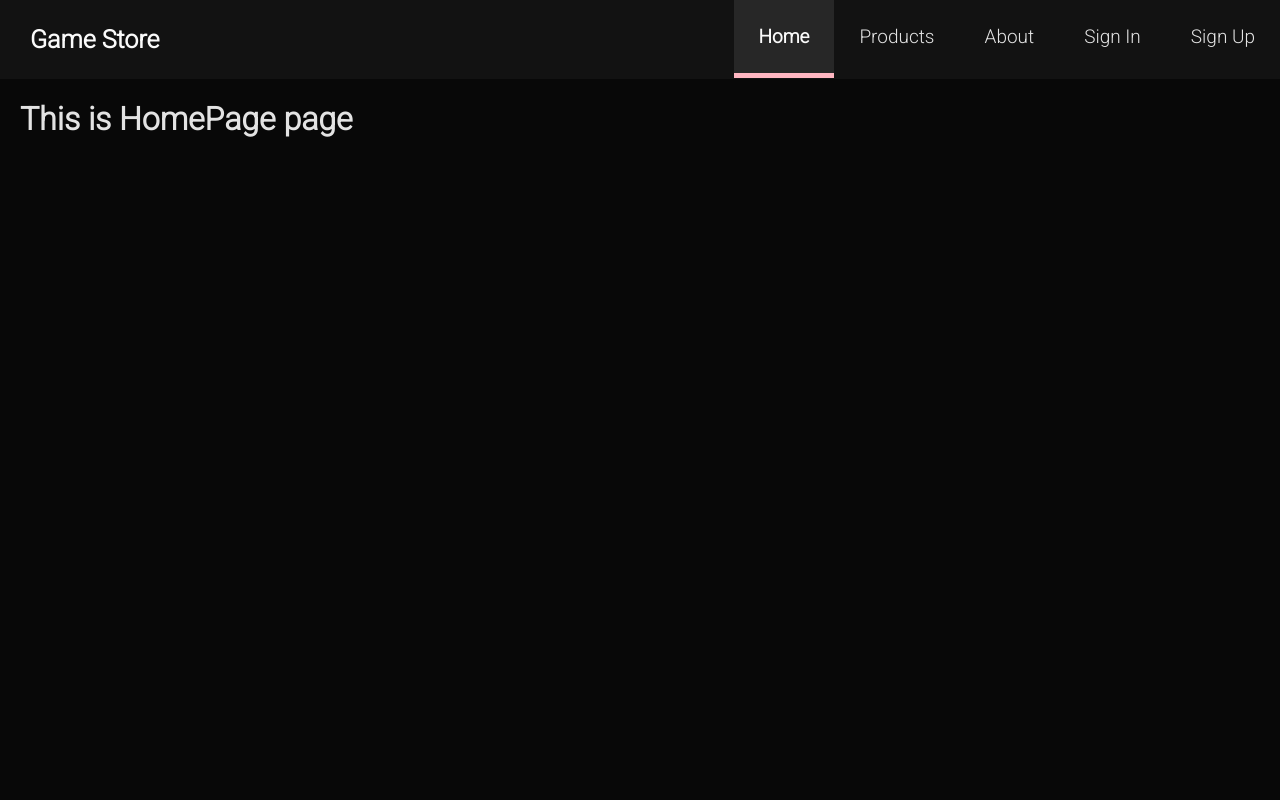
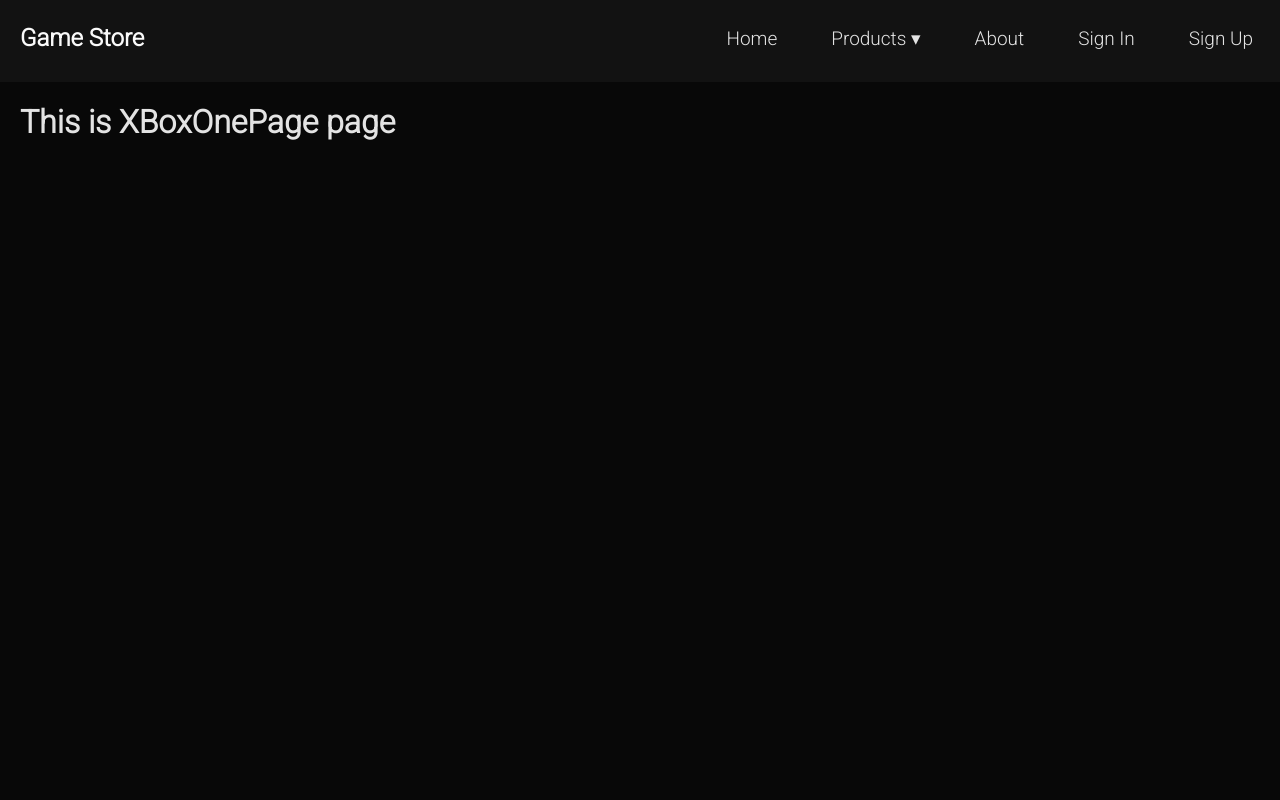
Before and after one commit to zheniacherniavsky/studentsLab, a React app: page /xboxone in a window 1280 px wide. Before the commit this address led to /. Shown: the top 800 px of the page. Built offline with nearby package versions, Linux system fonts and the light colour scheme.

Commit message:
dropdown menu

```diff
--- a/src/Components/Navbar/Navbar.tsx
+++ b/src/Components/Navbar/Navbar.tsx
@@ -5,6 +5,7 @@ import "@/style/navbar.scss";
 
 function NavBar(props) {
   const [menuIsActive, toggleMenu] = useState(false);
+  const [productsDropDownIsActive, togglePDD] = useState(false);
 
   return (
     <div className="navbar_container">
@@ -15,16 +16,37 @@ function NavBar(props) {
         </button>
       </div>
       <div className="navbar_container__navlinks">
-        <ul className={menuIsActive ? "" : "hidden"}>
+        <ul className={menuIsActive ? "" : "hidden"} onMouseLeave={() => toggleMenu(!menuIsActive)}>
           <li>
             <NavLink exact to="/" activeClassName="active">
               Home
             </NavLink>
           </li>
           <li>
-            <NavLink to="products" activeClassName="active">
-              Products
-            </NavLink>
+            <button type="button" className="dropdownBtn" onClick={() => togglePDD(!productsDropDownIsActive)}>
+              Products {productsDropDownIsActive ? "▴" : "▾"}
+              {productsDropDownIsActive ? (
+                <ul className={productsDropDownIsActive ? "dropdown visible" : "dropdown"}>
+                  <li>
+                    <NavLink exact to="/pc" activeClassName="active">
+                      PC
+                    </NavLink>
+                  </li>
+                  <li>
+                    <NavLink exact to="/playstationfive" activeClassName="active">
+                      Playstation 5
+                    </NavLink>
+                  </li>
+                  <li>
+                    <NavLink exact to="/xboxone" activeClassName="active">
+                      XBox One
+                    </NavLink>
+                  </li>
+                </ul>
+              ) : (
+                ""
+              )}
+            </button>
           </li>
           <li>
             <NavLink to="about" activeClassName="active">
--- a/src/Pages/ProductsPage.tsx
+++ /dev/null
@@ -1,7 +0,0 @@
-const ProductsPage = () => (
-  <div>
-    <h1>This is ProductsPage page</h1>
-  </div>
-);
-
-export default ProductsPage;
--- /dev/null
+++ b/src/Pages/ProductsPages/PCPage.tsx
@@ -0,0 +1,7 @@
+const PCPage = () => (
+  <div>
+    <h1>This is PCPage page</h1>
+  </div>
+);
+
+export default PCPage;
--- /dev/null
+++ b/src/Pages/ProductsPages/Playstation5Page.tsx
@@ -0,0 +1,7 @@
+const Playstation5Page = () => (
+  <div>
+    <h1>This is Playstation5Page page</h1>
+  </div>
+);
+
+export default Playstation5Page;
--- /dev/null
+++ b/src/Pages/ProductsPages/XBoxOnePage.tsx
@@ -0,0 +1,7 @@
+const XBoxOnePage = () => (
+  <div>
+    <h1>This is XBoxOnePage page</h1>
+  </div>
+);
+
+export default XBoxOnePage;
--- a/src/routes.tsx
+++ b/src/routes.tsx
@@ -1,9 +1,11 @@
 import { Switch, Route, Redirect } from "react-router-dom";
 import AboutPage from "./Pages/AboutPage";
 import HomePage from "./Pages/HomePage";
-import ProductsPage from "./Pages/ProductsPage";
 import SignUpPage from "./Pages/SignUpPage";
 import SignInPage from "./Pages/SignInPage";
+import PCPage from "./Pages/ProductsPages/PCPage";
+import Playstation5Page from "./Pages/ProductsPages/Playstation5Page";
+import XBoxOnePage from "./Pages/ProductsPages/XBoxOnePage";
 
 function UseRoutes() {
   return (
@@ -14,8 +16,14 @@ function UseRoutes() {
       <Route path="/about" exact>
         <AboutPage />
       </Route>
-      <Route path="/products" exact>
-        <ProductsPage />
+      <Route path="/pc" exact>
+        <PCPage />
+      </Route>
+      <Route path="/playstationfive" exact>
+        <Playstation5Page />
+      </Route>
+      <Route path="/xboxone" exact>
+        <XBoxOnePage />
       </Route>
       <Route path="/signup" exact>
         <SignUpPage />
--- a/src/style/navbar.scss
+++ b/src/style/navbar.scss
@@ -10,10 +10,9 @@
       color: $navbar_activetext;
       display: flex;
       margin-right: auto;
-      margin-left: 30px;
+      padding-left: 20px;
       font-weight: bold;
-      font-size: 25px;
-      box-sizing: border-box;
+      font-size: 24px;
 
       // Toggle menu btn
       .toggle_menu_btn {
@@ -24,36 +23,82 @@
     // Links
     &__navlinks {
       ul {
-        box-sizing: border-box;
         display: flex;
         margin: auto;
         li {
           color: $navbar_text;
           display: flex;
 
-          a {
+          .dropdownBtn {
+            background-color: $navbar_background;
+            font-size: 19px;
+          }
+
+          a,
+          .dropdownBtn {
             color: $navbar_text;
             text-decoration: none;
-            padding: 25px;
-            box-sizing: border-box;
-            transition: background 0.4s ease;
+            padding: 27px;
+            border-bottom: 5px solid $navbar_background;
 
             &.active {
               color: $navbar_activetext;
               font-weight: bold;
               border-bottom: 5px solid $navbar_tilebottom;
-              background: rgba($color: $navbar_tilecolor, $alpha: $navbar_tiletime);
+              background-color: rgba($color: $navbar_tilecolor, $alpha: $navbar_tiletime);
             }
 
             &:active,
             &:hover,
             &:focus {
+              cursor: pointer;
               text-decoration: none;
             }
 
             &:hover {
               color: $navbar_activetext;
-              background: rgba($color: $navbar_tilecolor, $alpha: $navbar_tiletime);
+              border-bottom: 5px solid rgba($color: $navbar_tilecolor, $alpha: $navbar_tiletime);
+              background-color: rgba($color: $navbar_tilecolor, $alpha: $navbar_tiletime);
+            }
+            &.active:hover {
+              border-bottom: 5px solid $navbar_tilebottom;
+            }
+          }
+
+          .dropdown {
+            position: absolute;
+            display: flex;
+            flex-direction: column;
+            padding-left: 0;
+
+            li {
+              background-color: $navbar_background;
+              display: flex;
+              margin-left: -27px;
+
+              a {
+                width: 100%;
+              }
+
+              &.active {
+                color: $navbar_activetext;
+                font-weight: bold;
+                border-left: 5px solid $navbar_tilebottom;
+              }
+
+              &:active,
+              &:hover,
+              &:focus {
+                text-decoration: none;
+              }
+
+              &:hover {
+                color: $navbar_activetext;
+              }
+            }
+
+            li:first-child {
+              margin-top: 32px;
             }
           }
         }
@@ -100,28 +145,22 @@
         &.hidden {
           display: none;
         }
-
         margin: auto;
-        display: flex;
-        flex-direction: column;
         padding: 0;
         border-bottom: 2px solid $navbar_tilebottom;
 
         li {
+          background: $navbar_background;
+          box-sizing: content-box;
           display: flex;
-          margin: auto;
-          height: 50px;
-          width: 100%;
-          box-sizing: content-box;
 
           a {
             text-decoration: none;
             color: $navbar_text;
             display: flex;
-            align-items: center;
-            height: 100%;
-            width: 100%;
-            padding-left: 20px;
+            width: 100vw;
+            flex-direction: column;
+            padding: 18px;
 
             &.active {
               color: $navbar_activetext;
@@ -135,6 +174,37 @@
               color: $navbar_activetext;
               background: rgba($color: $navbar_tilecolor, $alpha: $navbar_tiletime);
             }
+
+            .dropdown {
+              display: flex;
+              flex-direction: column;
+              padding: 18px;
+              li {
+                display: flex;
+                margin-left: -25px;
+                a {
+                  display: flex;
+                  padding-left: 50px;
+                }
+
+                &.active {
+                  color: $navbar_activetext;
+                  font-weight: bold;
+                  border-left: 5px solid $navbar_tilebottom;
+                }
+
+                &:active,
+                &:hover,
+                &:focus {
+                  text-decoration: none;
+                }
+
+                &:hover {
+                  color: $navbar_activetext;
+                  border-left: 2px solid $navbar_tilebottom;
+                }
+              }
+            }
           }
         }
       }
--- a/src/style/pages.scss
+++ b/src/style/pages.scss
@@ -1,4 +1,4 @@
 .pages_container {
-  height: 1000px;
+  min-height: 100vh;
   padding: 0 20px;
 }
--- a/src/style/styles.scss
+++ b/src/style/styles.scss
@@ -1,4 +1,8 @@
 @import url("https://fonts.googleapis.com/css2?family=Roboto:wght@300&display=swap");
+
+::-webkit-scrollbar {
+  width: 0px;
+}
 
 body {
   margin: 0;
@@ -7,3 +11,12 @@ body {
   color: #e3e3e3;
   font-family: "Roboto", sans-serif;
 }
+
+button {
+  border: none;
+  font-family: "Roboto", sans-serif;
+  &:active,
+  &:hover {
+    outline: none;
+  }
+}
```
